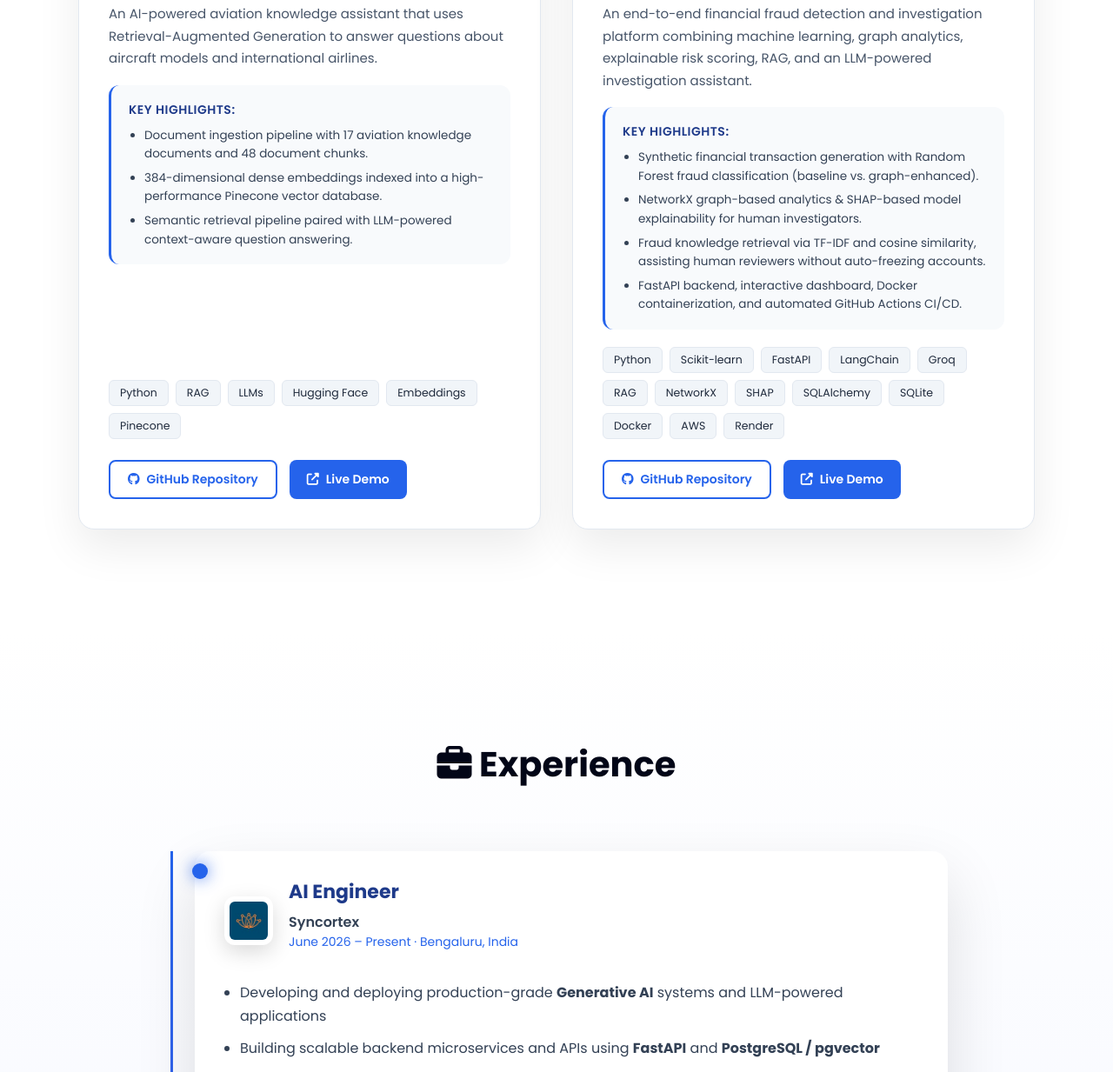
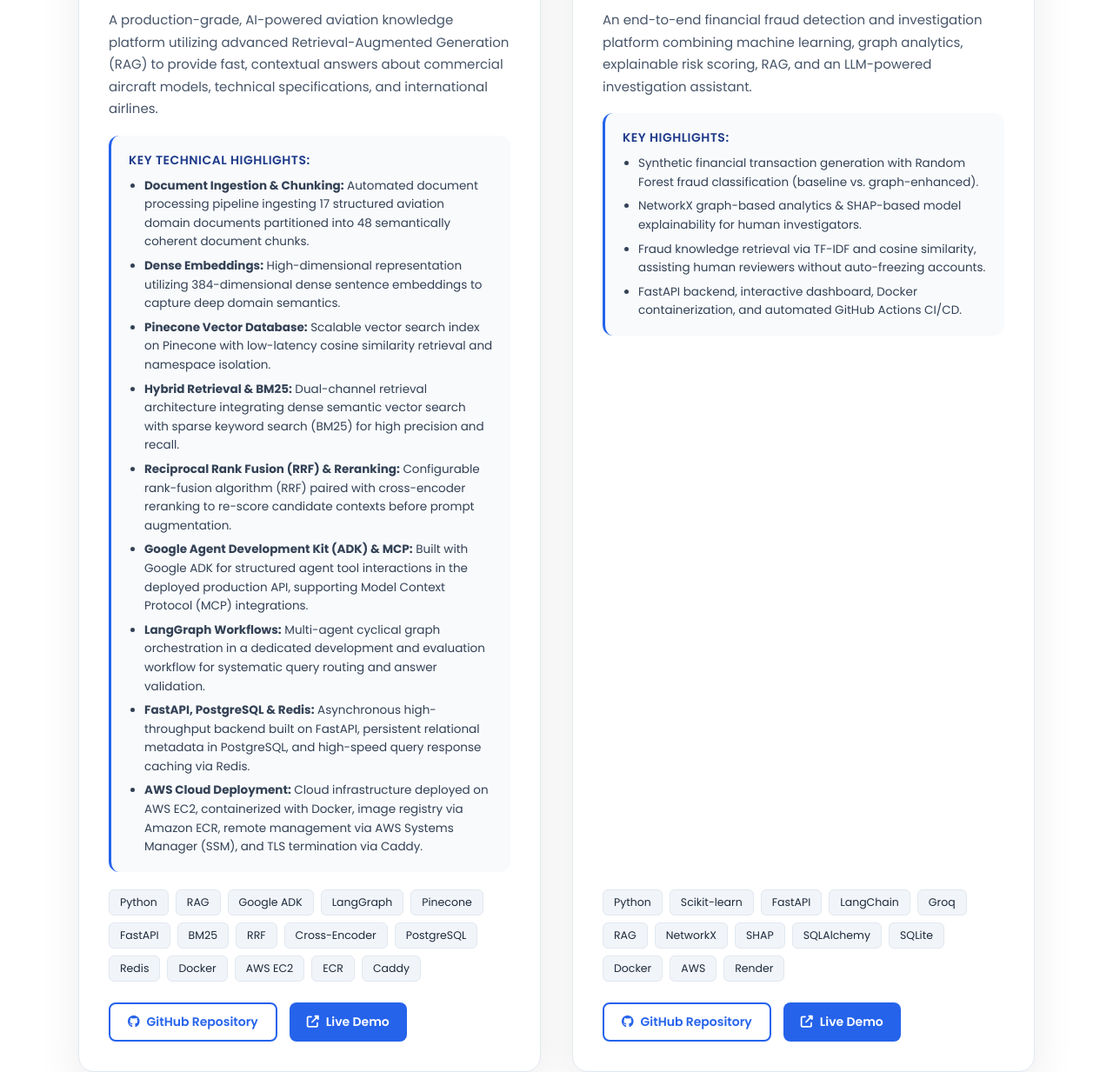
Before and after one commit to aunabbas007/Portfolio, a plain HTML site: page index.html in a window 1280 px wide. Shown: the part 5486-6719 px from the top of the page at 87% size. Drawn offline with nearby package versions, Linux system fonts and the light colour scheme.

Commit message:
Added photo and ohter details

```diff
--- a/index.html
+++ b/index.html
@@ -327,8 +327,8 @@
 
     <!-- MANIPAL UNIVERSITY JAIPUR -->
     <div class="education-card reveal">
-      <div class="edu-image edu-image-icon">
-        <i class="fas fa-university"></i>
+      <div class="edu-image">
+        <img src="assets/education/manipal.png" alt="Manipal University Jaipur">
       </div>
 
       <div class="edu-content">
@@ -386,23 +386,38 @@
         <h3>AeroIntel — Aviation Intelligence RAG Platform</h3>
       </div>
       <p class="project-desc">
-        An AI-powered aviation knowledge assistant that uses Retrieval-Augmented Generation to answer questions about aircraft models and international airlines.
+        A production-grade, AI-powered aviation knowledge platform utilizing advanced Retrieval-Augmented Generation (RAG) to provide fast, contextual answers about commercial aircraft models, technical specifications, and international airlines.
       </p>
       <div class="project-features">
-        <h4>Key Highlights:</h4>
+        <h4>Key Technical Highlights:</h4>
         <ul>
-          <li>Document ingestion pipeline with 17 aviation knowledge documents and 48 document chunks.</li>
-          <li>384-dimensional dense embeddings indexed into a high-performance Pinecone vector database.</li>
-          <li>Semantic retrieval pipeline paired with LLM-powered context-aware question answering.</li>
+          <li><strong>Document Ingestion &amp; Chunking:</strong> Automated document processing pipeline ingesting 17 structured aviation domain documents partitioned into 48 semantically coherent document chunks.</li>
+          <li><strong>Dense Embeddings:</strong> High-dimensional representation utilizing 384-dimensional dense sentence embeddings to capture deep domain semantics.</li>
+          <li><strong>Pinecone Vector Database:</strong> Scalable vector search index on Pinecone with low-latency cosine similarity retrieval and namespace isolation.</li>
+          <li><strong>Hybrid Retrieval &amp; BM25:</strong> Dual-channel retrieval architecture integrating dense semantic vector search with sparse keyword search (BM25) for high precision and recall.</li>
+          <li><strong>Reciprocal Rank Fusion (RRF) &amp; Reranking:</strong> Configurable rank-fusion algorithm (RRF) paired with cross-encoder reranking to re-score candidate contexts before prompt augmentation.</li>
+          <li><strong>Google Agent Development Kit (ADK) &amp; MCP:</strong> Built with Google ADK for structured agent tool interactions in the deployed production API, supporting Model Context Protocol (MCP) integrations.</li>
+          <li><strong>LangGraph Workflows:</strong> Multi-agent cyclical graph orchestration in a dedicated development and evaluation workflow for systematic query routing and answer validation.</li>
+          <li><strong>FastAPI, PostgreSQL &amp; Redis:</strong> Asynchronous high-throughput backend built on FastAPI, persistent relational metadata in PostgreSQL, and high-speed query response caching via Redis.</li>
+          <li><strong>AWS Cloud Deployment:</strong> Cloud infrastructure deployed on AWS EC2, containerized with Docker, image registry via Amazon ECR, remote management via AWS Systems Manager (SSM), and TLS termination via Caddy.</li>
         </ul>
       </div>
       <div class="project-tags">
         <span>Python</span>
         <span>RAG</span>
-        <span>LLMs</span>
-        <span>Hugging Face</span>
-        <span>Embeddings</span>
+        <span>Google ADK</span>
+        <span>LangGraph</span>
         <span>Pinecone</span>
+        <span>FastAPI</span>
+        <span>BM25</span>
+        <span>RRF</span>
+        <span>Cross-Encoder</span>
+        <span>PostgreSQL</span>
+        <span>Redis</span>
+        <span>Docker</span>
+        <span>AWS EC2</span>
+        <span>ECR</span>
+        <span>Caddy</span>
       </div>
       <div class="project-actions">
         <a href="https://github.com/aunabbas007/AeroIntel" target="_blank" rel="noopener noreferrer" class="project-btn project-btn-outline">
--- a/style.css
+++ b/style.css
@@ -819,10 +819,15 @@ header {
   color: #facc15;
 }
 
+.footer-col:last-child {
+  display: flex;
+  flex-direction: column;
+}
+
 .footer-socials {
   margin-top: 18px;
   display: flex;
-  justify-content: center;
+  justify-content: flex-start;
   align-items: center;
   gap: 16px;
 }
```
Also changed, not shown: assets/education/manipal.png (added).
